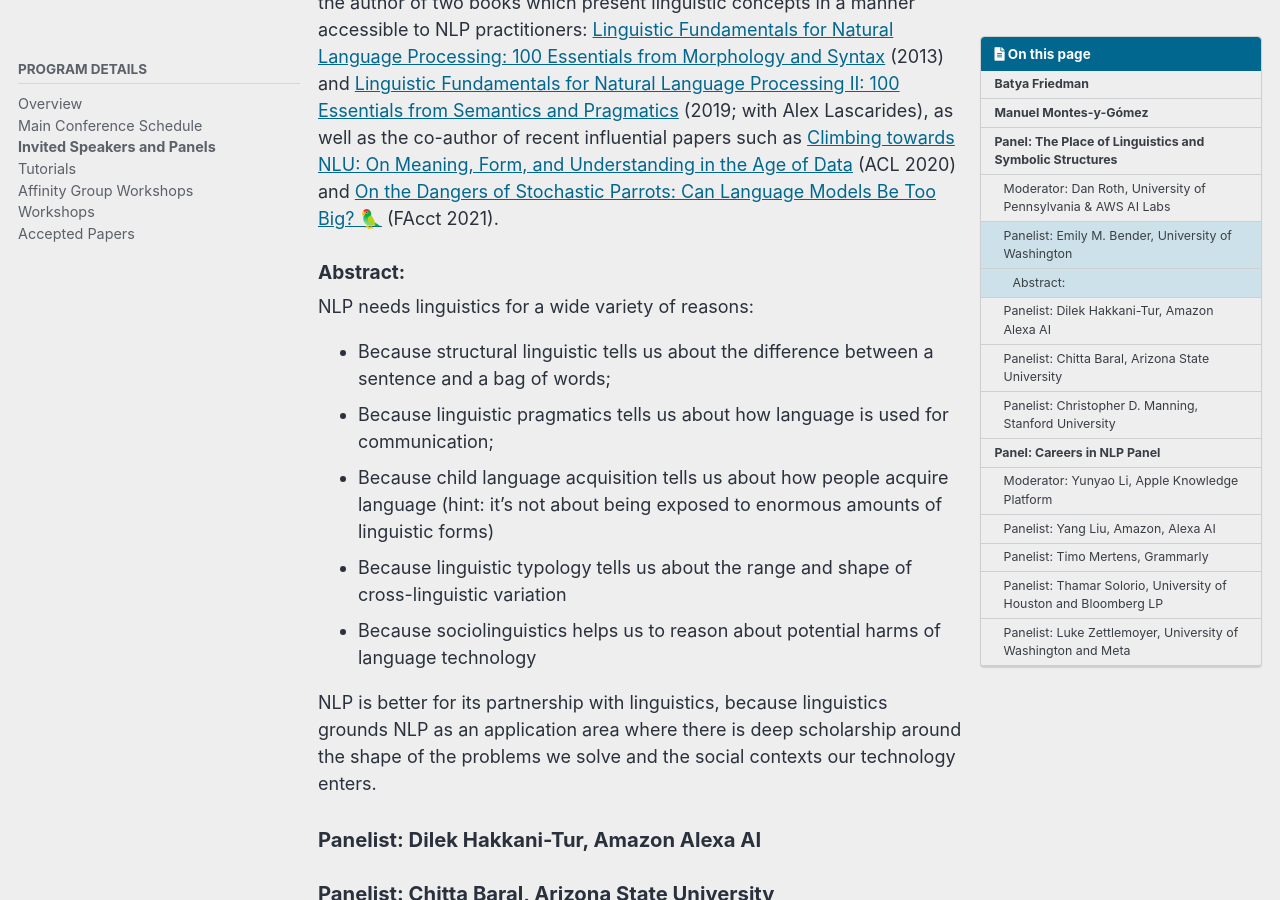
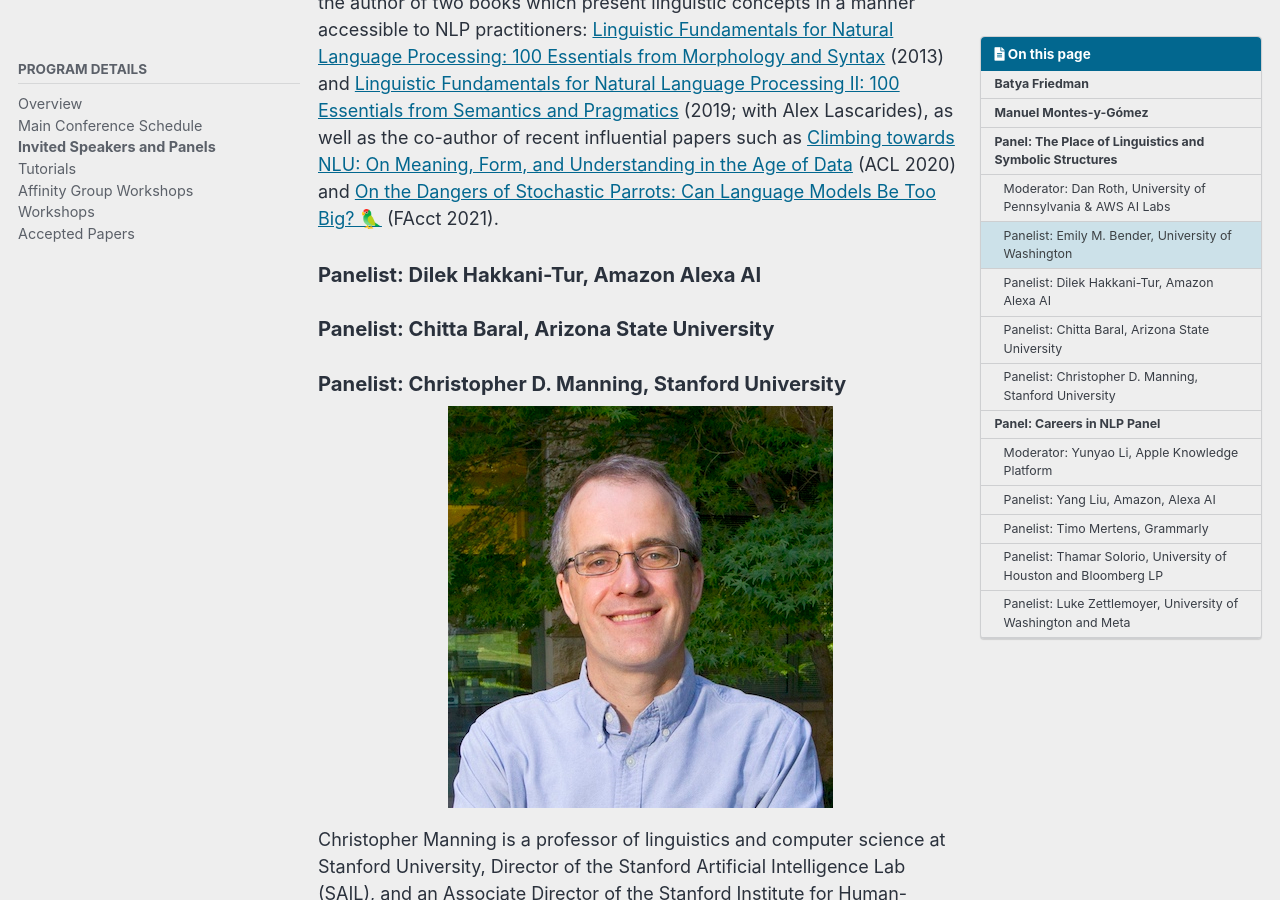
Before and after one commit to naacl-org/naacl-2022-website, a Jekyll site: the page built from _pages/program/keynotes.md, in a window 1280 px wide and 900 px high, scrolled down 4940 px. Built offline with Jekyll 4.4.1, drawn with Linux system fonts in a browser that asks for light colours; cached includes are drawn as plain includes; comment, search, counter and statistics services are not loaded.

Commit message:
Removed Emily's abstract for now

```diff
--- a/_pages/program/keynotes.md
+++ b/_pages/program/keynotes.md
@@ -109,18 +109,6 @@ as well as the co-author of recent influential papers such as
 [Climbing towards NLU: On Meaning, Form, and Understanding in the Age of Data](https://www.aclweb.org/anthology/2020.acl-main.463/) (ACL 2020)
 and [On the Dangers of Stochastic Parrots: Can Language Models Be Too Big? 🦜](https://dl.acm.org/doi/10.1145/3442188.3445922) (FAcct 2021).
 
-#### Abstract:
-
-NLP needs linguistics for a wide variety of reasons:
-
-* Because structural linguistic tells us about the difference between a sentence and a bag of words;
-* Because linguistic pragmatics tells us about how language is used for communication;
-* Because child language acquisition tells us about how people acquire language (hint: it's not about being exposed to enormous amounts of linguistic forms)
-* Because linguistic typology tells us about the range and shape of cross-linguistic variation
-* Because sociolinguistics helps us to reason about potential harms of language technology
-
-NLP is better for its partnership with linguistics, because linguistics grounds NLP as an application area where there is deep scholarship around the shape of the problems we solve and the social contexts our technology enters.
-
 ### Panelist: Dilek Hakkani-Tur, Amazon Alexa AI
 
 [comment]: <> (![Dilek Hakkani-Tur](/assets/images/keynotes/Dilek_Hakkani-Tur.jpg){: .align-center})
```
